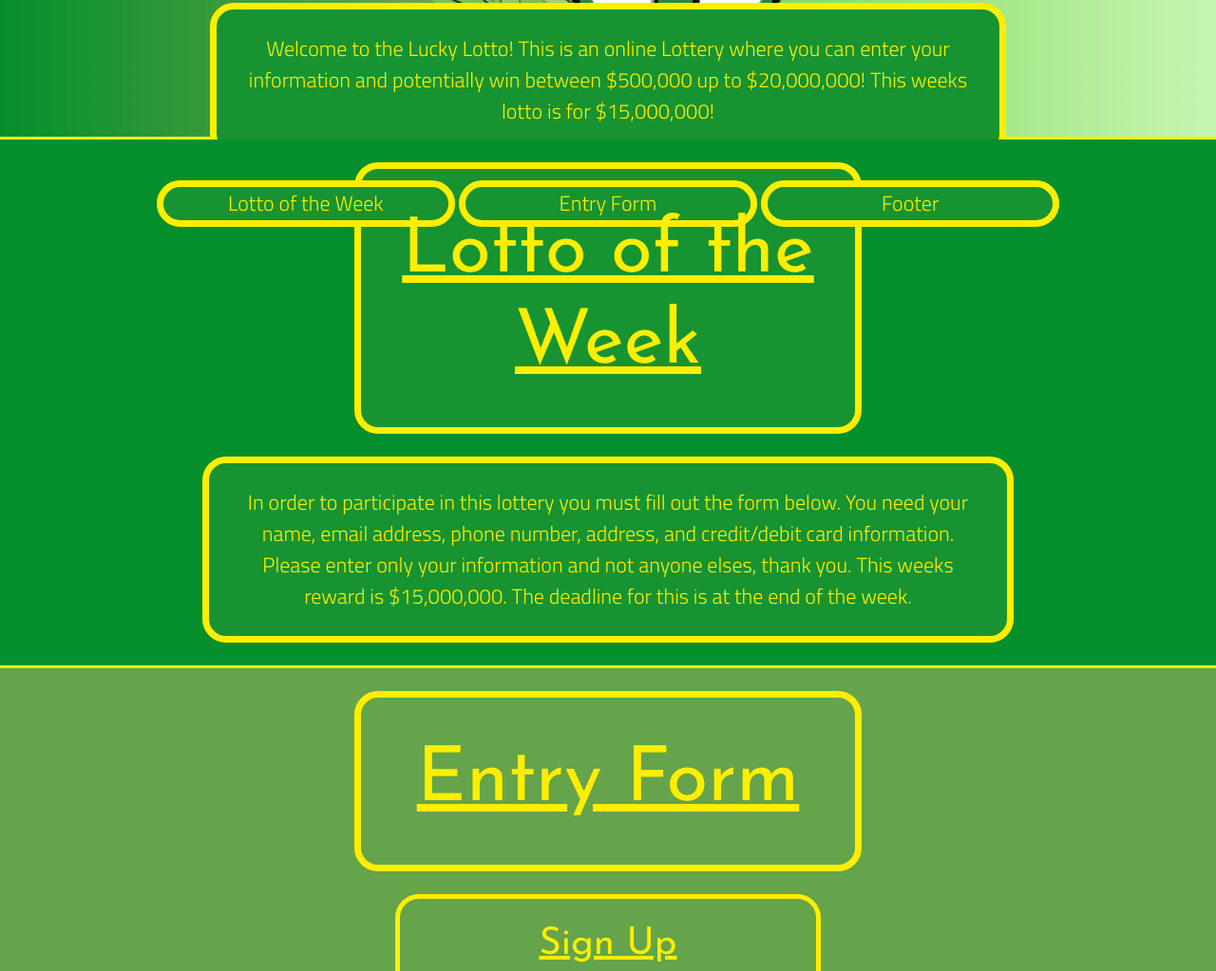
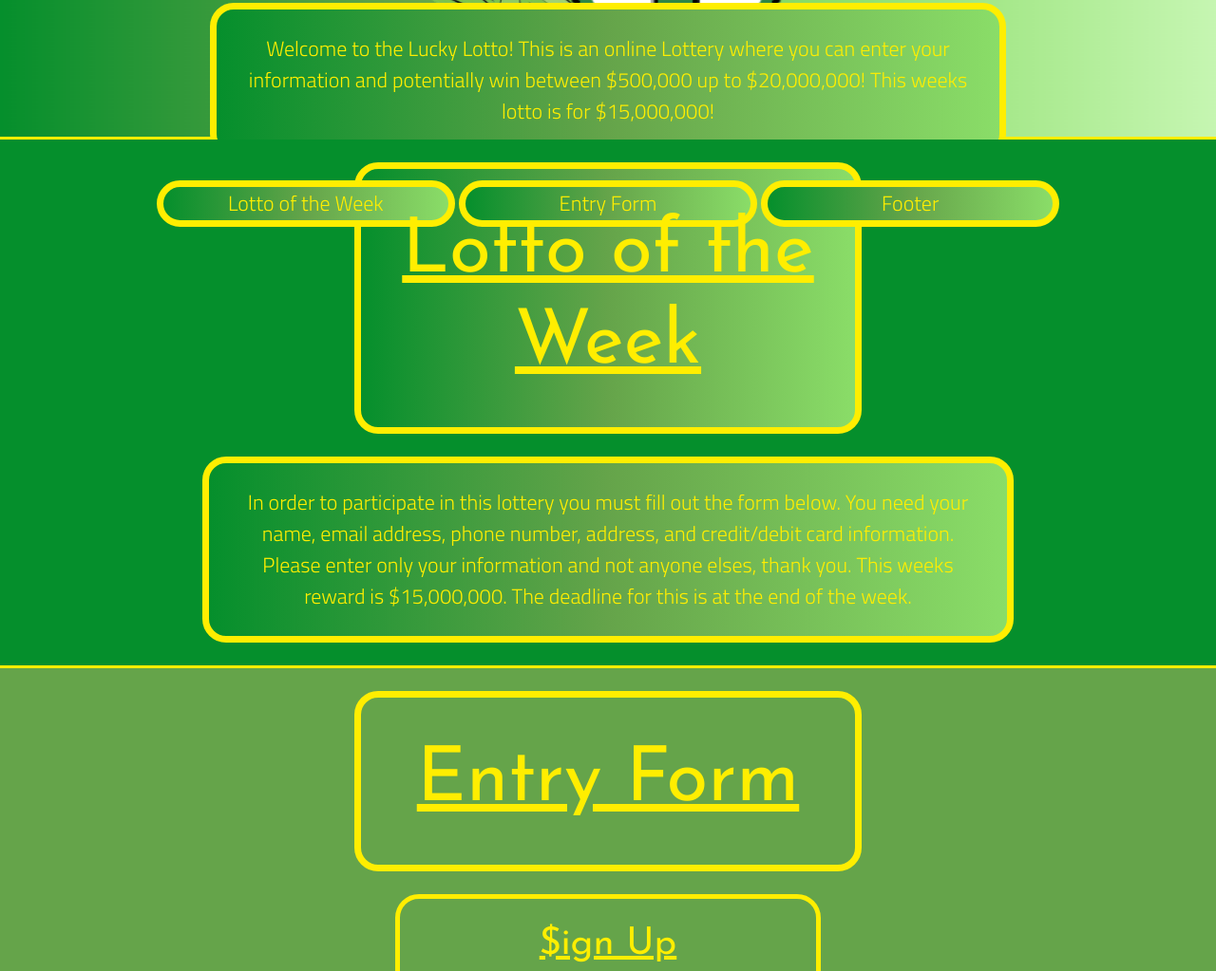
Before and after one commit to Bwinecoor/LuckyLotto, a plain HTML site: page index.html in a window 1280 px wide. Shown: the part 331-1354 px from the top of the page at 95% size. Drawn offline with nearby package versions, Linux system fonts and the light colour scheme.

Commit message:
Add files via upload

```diff
--- a/index.html
+++ b/index.html
@@ -60,7 +60,7 @@
             <form action="" method="post" name="signUpForm" id="signUpForm">
                 <fieldset id="signUp">
                     <br>
-                    <h1 class="text-decoration-underline text-font-color">Sign Up</h1>
+                    <h1 class="text-decoration-underline text-font-color">$ign Up</h1>
 
                     <label for="nameField" class="titlefield">Full Name:</label>
                     <input id="nameField" name="nameField" type="text" class="textfield" value="First and Last Name"
--- a/style.css
+++ b/style.css
@@ -6,7 +6,7 @@
     color: rgb(255, 238, 0);
     font-size: 80px;
     margin: auto;
-    background-color: #179331;
+    background: linear-gradient(to right, #058F2C, #65A44A, #8ADD68);
     border-radius: 25px;
     border: 7px solid rgb(255, 238, 0);
     padding: 40px;
@@ -15,7 +15,7 @@
     margin: auto;
     font-family: 'Titillium Web', sans-serif;
     color: rgb(255, 238, 0);
-    background-color: #179331;
+    background: linear-gradient(to right, #058F2C, #65A44A, #8ADD68);
     border-radius: 25px;
     border: 7px solid rgb(255, 238, 0);
     padding: 25px;
@@ -26,7 +26,7 @@
     margin: auto;
     font-family: 'Titillium Web', sans-serif;
     color: rgb(255, 238, 0);
-    background-color: #179331;
+    background: linear-gradient(to right, #058F2C, #65A44A, #8ADD68);
     border-radius: 25px;
     border: 7px solid rgb(255, 238, 0);
     text-align: center;
```
